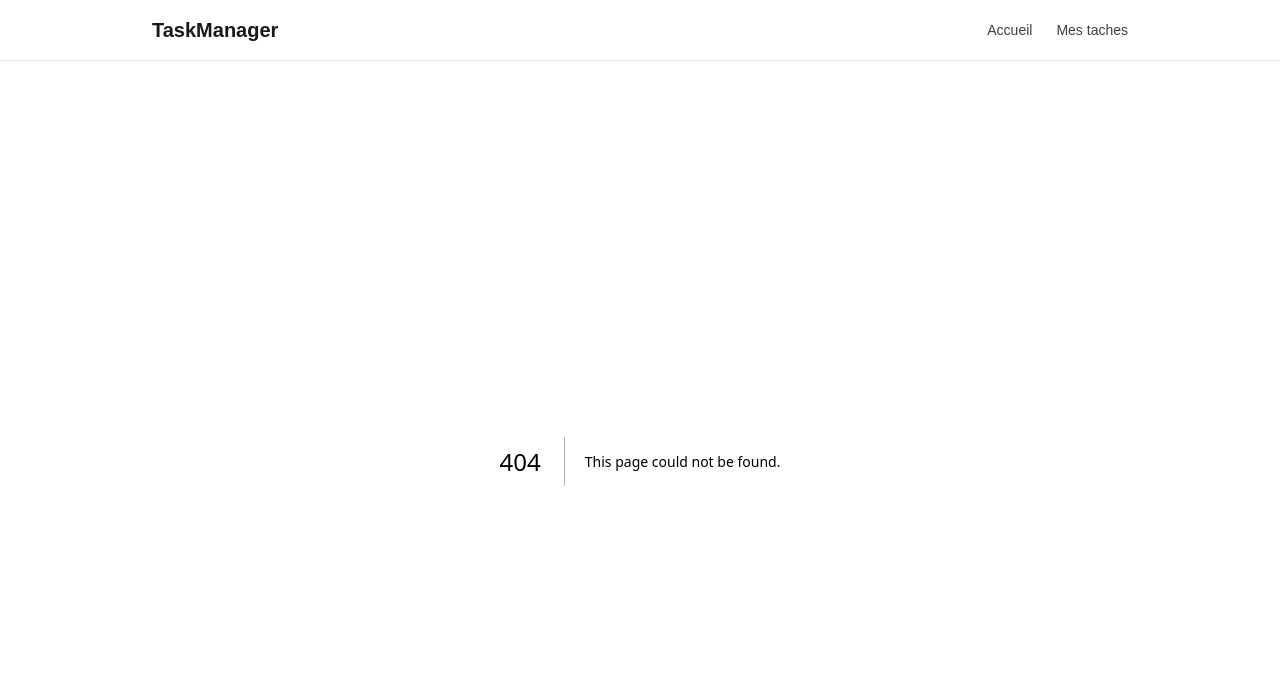
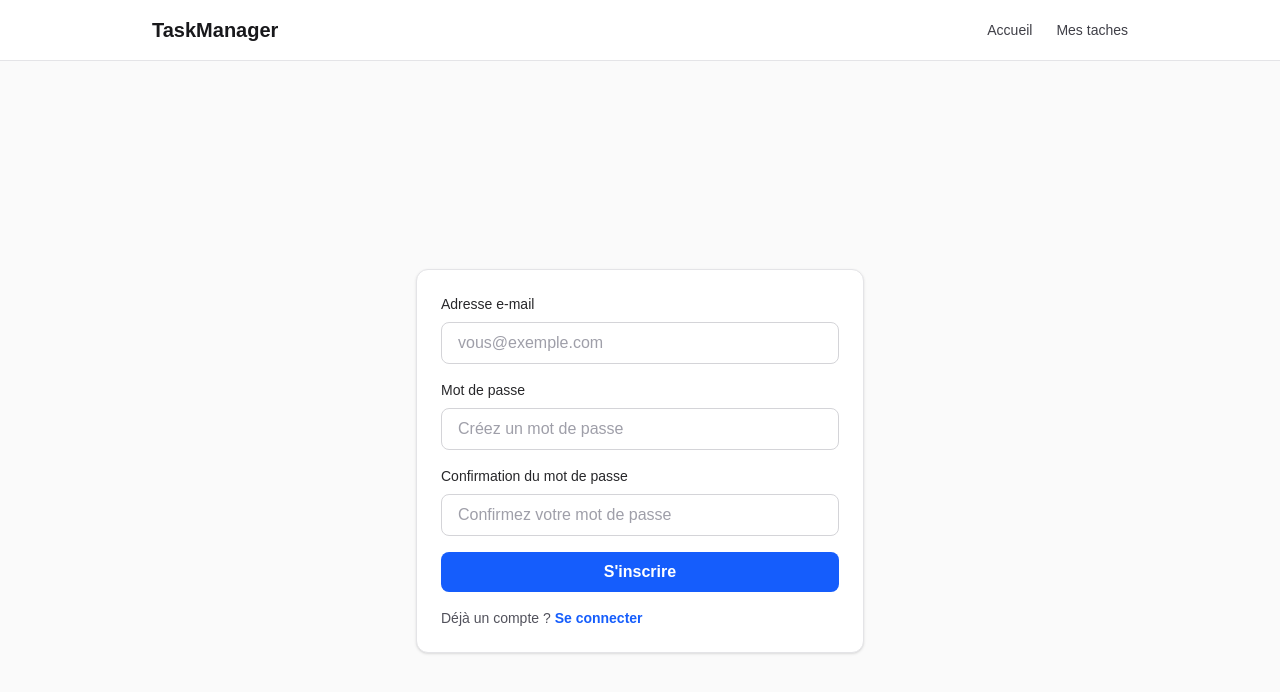
Before and after one commit to lisinsau/taskmanager, a Next.js app: page /signup in a window 1280 px wide. Before the commit this address had no page. Shown: the top 692 px of the page. Built offline with nearby package versions, Linux system fonts and the light colour scheme; no server answers.

Commit message:
feat: pages de connexion et d'inscription + context layout + guard accueil

```diff
--- a/src/app/layout.js
+++ b/src/app/layout.js
@@ -1,5 +1,6 @@
 import { Geist, Geist_Mono } from "next/font/google";
 import Header from "../components/Header";
+import { AuthProvider } from "../contexts/AuthContext";
 import "./globals.css";
 
 const geistSans = Geist({
@@ -33,8 +34,10 @@ export default function RootLayout({ children }) {
       <link href="https://fonts.googleapis.com/css2?family=Material+Symbols+Outlined:wght,FILL@100..700,0..1&amp;display=swap" rel="stylesheet"/>
       </head>
       <body className="min-h-full flex flex-col">
-        <Header />
-        {children}
+        <AuthProvider>
+          <Header />
+          {children}
+        </AuthProvider>
       </body>
     </html>
   );
--- /dev/null
+++ b/src/app/login/page.js
@@ -0,0 +1,9 @@
+import LoginForm from "../../components/LoginForm";
+
+export default function LoginPage() {
+  return (
+    <main className="flex min-h-screen items-center justify-center bg-zinc-50 px-4 py-10">
+      <LoginForm />
+    </main>
+  );
+}
--- a/src/app/page.js
+++ b/src/app/page.js
@@ -8,6 +8,8 @@ import AddTaskForm from "../components/AddTaskForm";
 import SearchBar from "../components/SearchBar";
 import FilterBar from "../components/FilterBar";
 import Dashboard from "../components/Dashboard"; // Import du composant Dashboard
+import UserMenu from "../components/UserMenu";
+import AuthGuard from "../components/AuthGuard";
 
 // Données de test pour les tâches initiales
 const initialTasks = [
@@ -114,11 +116,12 @@ export default function Home() {
     });
 
   return (
+    <AuthGuard>
       <main className="flex flex-1 min-h-screen items-center justify-center bg-zinc-50 px-8 max-md:px-4 dark:bg-black">
         <section className="flex flex-col w-full max-w-5xl items-center justify-center gap-8 dark:bg-zinc-900 px-8 max-md:px-0 py-16 rounded-2xl">
           <h1 className="text-4xl font-bold text-zinc-900 dark:text-zinc-100">TaskManager</h1>
           <p className="text-lg text-zinc-600 dark:text-zinc-300">Gérez vos tâches efficacement</p>
-
+          <UserMenu />
 
           {/* Tableau de bord au-dessus de la barre de recherche */}
           <Dashboard tasks={tasks} />
@@ -163,5 +166,6 @@ export default function Home() {
           </button>
         </section>
       </main>
+    </AuthGuard>
   );
 }
--- /dev/null
+++ b/src/app/signup/page.js
@@ -0,0 +1,9 @@
+import SignupForm from "../../components/SignupForm";
+
+export default function SignupPage() {
+  return (
+    <main className="flex min-h-screen items-center justify-center bg-zinc-50 px-4 py-10">
+      <SignupForm />
+    </main>
+  );
+}
```
Lines whose indentation alone changed are shown as unchanged.
